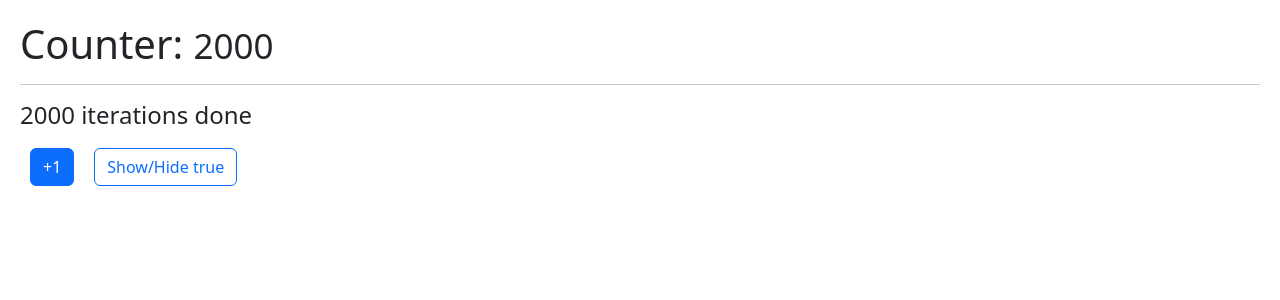
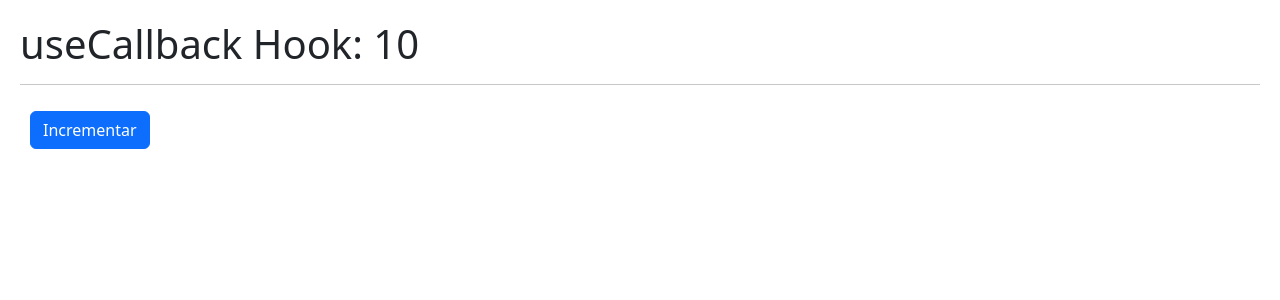
Before and after one commit to Alejandrolga02/Hook-App, a React (Vite) app: page / in a window 1280 px wide. Shown: the top 300 px of the page. Built offline with nearby package versions, Linux system fonts and the light colour scheme.

Commit message:
useCallback

```diff
--- /dev/null
+++ b/src/06-memos/CallbackHook.jsx
@@ -0,0 +1,18 @@
+import { useCallback, useState } from "react";
+import { ShowIncrement } from "./ShowIncrement";
+
+export const CallbackHook = () => {
+	const [counter, setCounter] = useState(10);
+
+	const increment = useCallback(() => setCounter((counter) => counter + 1), []);
+
+	return (
+		<>
+			<h1>useCallback Hook: {counter}</h1>
+
+			<hr />
+
+			<ShowIncrement increment={increment} />
+		</>
+	);
+};
--- /dev/null
+++ b/src/06-memos/ShowIncrement.jsx
@@ -0,0 +1,15 @@
+import PropTypes from "prop-types";
+
+export const ShowIncrement = ({ increment }) => {
+	console.log(`Me volvi a generar :(`);
+
+	return (
+		<button className="btn btn-primary" onClick={() => increment()}>
+			Incrementar
+		</button>
+	);
+};
+
+ShowIncrement.propTypes = {
+	increment: PropTypes.func.isRequired,
+};
--- a/src/main.jsx
+++ b/src/main.jsx
@@ -2,7 +2,8 @@ import React from "react";
 import ReactDOM from "react-dom/client";
 
 import "./index.css";
-import { MemoHook } from "./06-memos/MemoHook";
+import { CallbackHook } from "./06-memos/CallbackHook";
+// import { MemoHook } from "./06-memos/MemoHook";
 // import { Memorize } from "./06-memos/Memorize";
 // import { Layout } from "./05-useLayoutEffect/Layout";
 // import { FocusScreen } from "./04-useRef/FocusScreen";
@@ -15,6 +16,6 @@ import { MemoHook } from "./06-memos/MemoHook";
 
 ReactDOM.createRoot(document.getElementById("root")).render(
 	// <React.StrictMode>
-	<MemoHook />
+	<CallbackHook />
 	// </React.StrictMode>
 );
```
